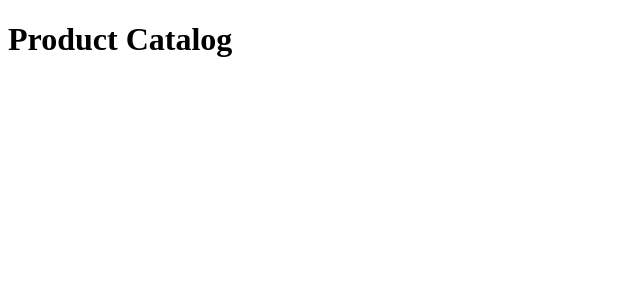
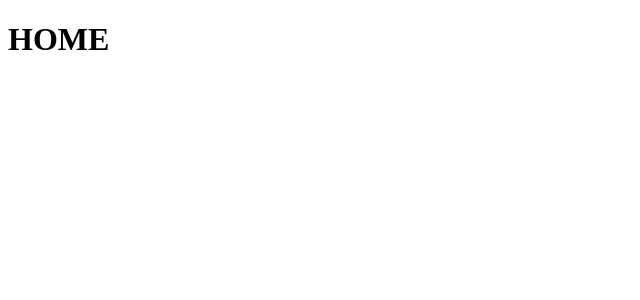
Before and after one commit to diana-tuz/catalog, a React (Vite) app: page / in a window 1280 px wide. Shown: the top 300 px of the page, without its empty margins (0-640 px from the left). Built offline with nearby package versions, Linux system fonts and the light colour scheme.

Commit message:
Add navigation

```diff
--- a/src/App.tsx
+++ b/src/App.tsx
@@ -1,7 +1,13 @@
-import './App.scss'
+import { Route, Routes } from 'react-router-dom';
+import './App.scss';
+import { CartPage, CatalogPage, HomePage, ItemCard } from './pages';
 
 export const App = () => (
-  <div className={'App'}>
-    <h1>{'Product Catalog'}</h1>
-  </div>
-)
+  <Routes>
+    <Route path={'/'} element={<HomePage />} />
+    <Route path={'/catalog'} element={<CatalogPage />} />
+    <Route path={'/cart'} element={<CartPage />} />
+    <Route path={'/phone/:id'} element={<ItemCard />} />
+    <Route path={'*'} element={<h1>{'404 Page not found'}</h1>} />
+  </Routes>
+);
--- a/src/index.tsx
+++ b/src/index.tsx
@@ -1,4 +1,12 @@
-import { createRoot } from 'react-dom/client'
-import { App } from './App'
+import { createRoot } from 'react-dom/client';
+import { HashRouter as Router } from 'react-router-dom';
 
-createRoot(document.getElementById('root') as HTMLElement).render(<App />)
+import { App } from './App';
+
+const Root = () => (
+  <Router>
+    <App />
+  </Router>
+);
+
+createRoot(document.getElementById('root') as HTMLElement).render(<Root />);
--- a/src/pages/Cart/index.tsx
+++ b/src/pages/Cart/index.tsx
@@ -1,4 +1,4 @@
-import styled from 'styled-components'
+import styled from 'styled-components';
 
 export const CartPage = () => (
   <Container>
```
Also changed, not shown: src/pages/index.ts (+4 -4 lines).
